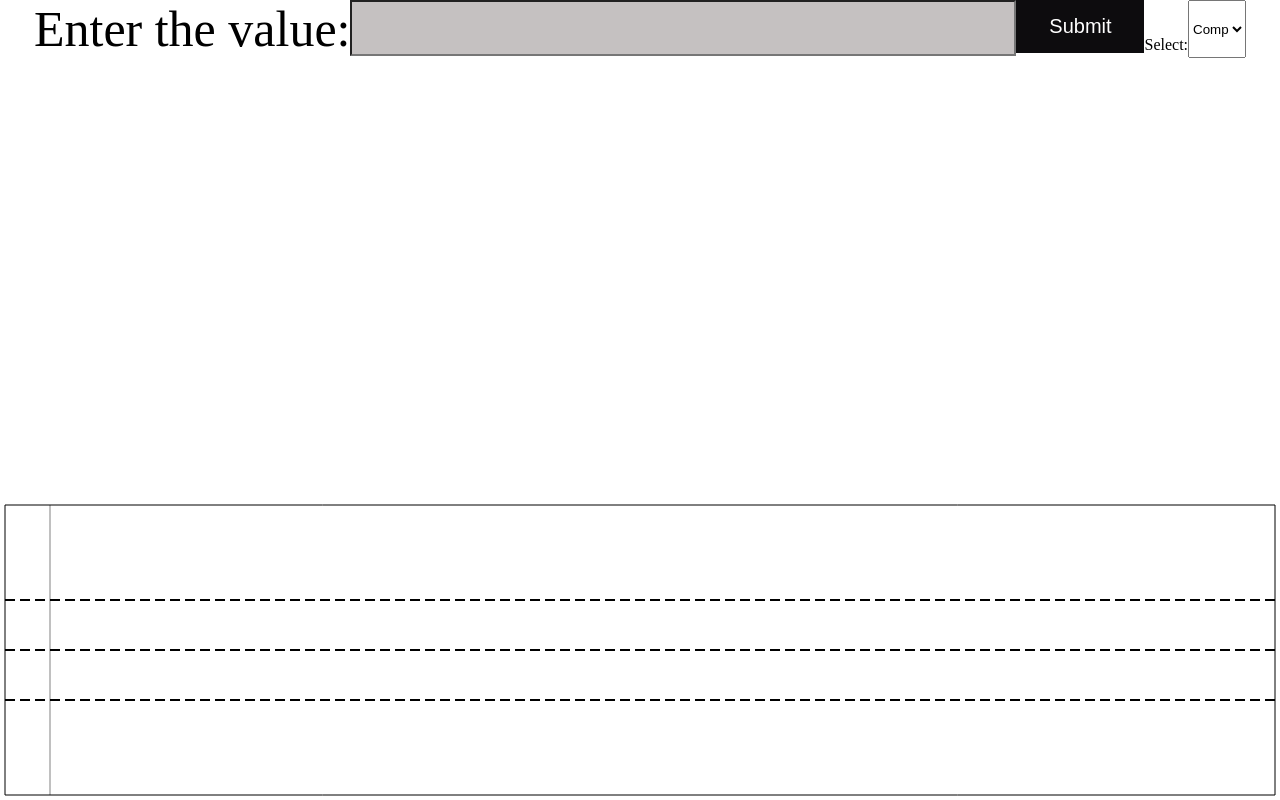
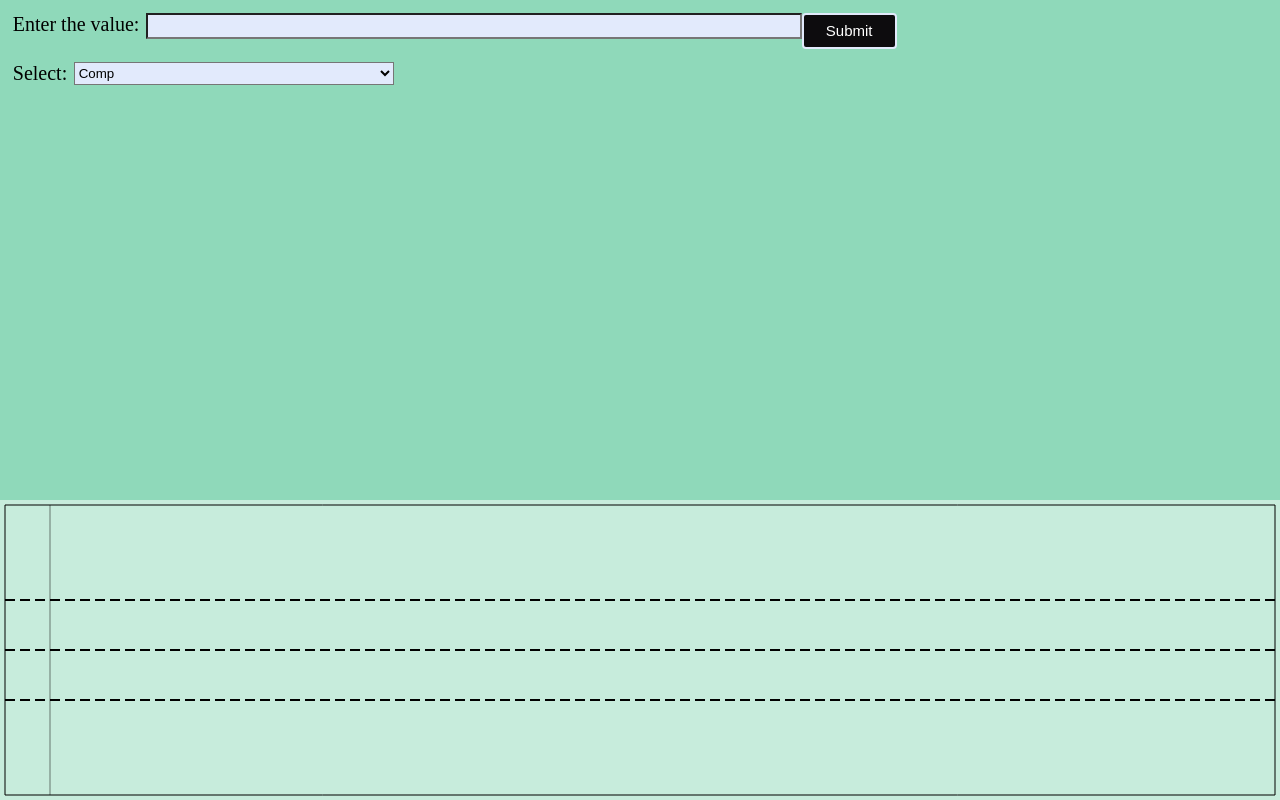
Before and after one commit to Sam-web-hub/digital-signal-visualizer, a website built with webpack: page src/index.html in a window 1280 px wide. Built offline with nearby package versions, Linux system fonts and the light colour scheme; files whose address does not match are found by name.

Commit message:
Genaral Style
Added the genaral styles

```diff
--- a/src/index.html
+++ b/src/index.html
@@ -7,37 +7,51 @@
   <style>
     body {
       margin: 0;
+      background-color: #1db3747e;
     }
 
     .container {
       display: flex;
 	    flex-wrap: wrap;
-	    justify-content: center;
+	    justify-content: left;
+      margin-top: 1%;
     }
+
+    .container-1 {
+      display: flex;
+	    flex-wrap: wrap;
+	    justify-content: left;
+      margin-top: 1%;
+    }
+
     .button-1 {
       background-color: #0d0c0e;
       border: none;
       color: white;
-      padding: 15px 32px;
+      padding: 1px 22px;
       text-align: center;
       text-decoration: none;
       display: inline-block;
-      font-size: 20px;
-      height: 5%;
-      width: 10%;
+      font-size: 15px;
+      border-radius: 4px;
+      border: 2px solid #E2EAFC;
+      cursor: pointer;
 
+    }
+
+    .button-1:hover{
+      transform: scale(1.1)
     }
 
     #binary {
       width: 50%;
-      height: 50px;
-      /* height: 30px; */
-      background-color: rgba(139, 132, 132, 0.5);
-      /* background-image: url('searchicon.png'); */
+      height: 20px;
+      background-color: #E2EAFC;
+      background-image: url('searchicon.png');
       background-position: 10px 10px;
       background-repeat: no-repeat;
-      padding-left: 20px;
-      font-size: 30px;
+      padding-left: 10px;
+      font-size: 15px;
 
     }
 
@@ -46,9 +60,22 @@
     } */
 
     .enter {
-      font-size: 50px;
+      font-size: 20px;
       padding: 0%;
-      margin: 0%;
+      margin-left: 1%;
+      margin-right: 0.5%;
+    }
+
+    .select {
+      font-size: 20px;
+      padding: 0%;
+      margin-left: 1%;
+      margin-right: 0.5%;
+    }
+
+    select {
+      width: 25%;
+      background-color: #E2EAFC;
     }
 
 
@@ -63,11 +90,15 @@
 
 <body>
   <div class="container">
-    <p class="enter">Enter the value: </p><br><br>
+    <div class="enter">Enter the value: </div><br><br>
     <input type="text" id="binary"><br><br>
     <input class="button-1" id="button" type="submit" value="Submit"><br><br>
-    Select: <br>
+  </div>
+    <div class="container-1">
+      <div class="select">Select: <br></div>
 		  <select name="Warframe">
+
+      <!-- "Comp" here is any component -->
 			  <option value="Comp" name="Comp">Comp</option>
 			  <option value="Comp" name="Comp">Comp</option>
 			  <option value="Comp" name="Comp">Comp</option>
```
Also changed, not shown: dist/index.html. Lines whose indentation alone changed are shown as unchanged.
